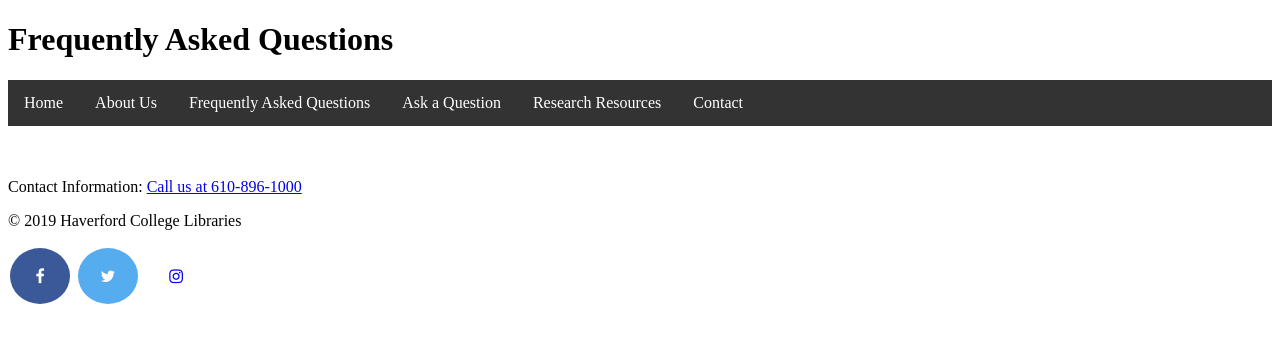
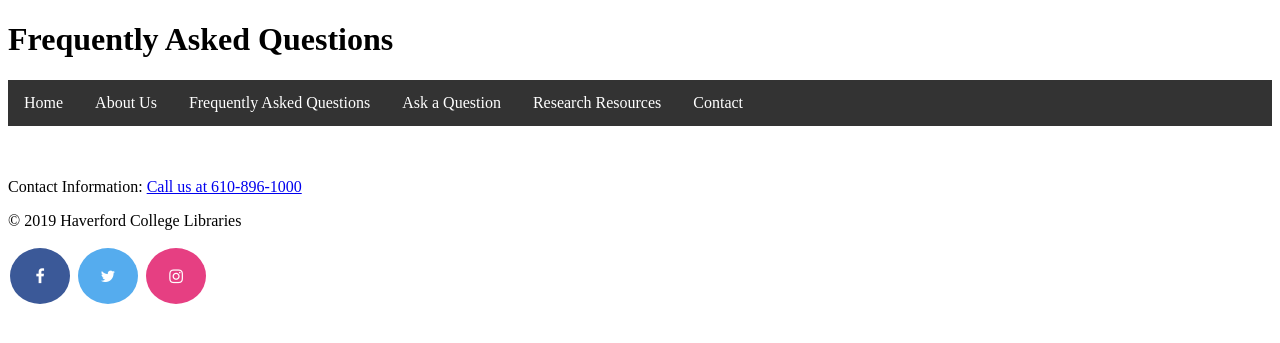
Before and after one commit to HCDigitalScholarship/liason_lair, a Django app: template newapp/templates/faq.html in a window 1280 px wide. Shown: the top 343 px of the page. Run offline with Django 3.2, Linux system fonts and the light colour scheme; the template is opened without the code that fills it, so the values that code supplies are empty.

Commit message:
insta icon

```diff
--- a/newapp/static/base.css
+++ b/newapp/static/base.css
@@ -46,3 +46,8 @@ nav li a:hover {
   background: #55ACEE;
   color: white;
 }
+
+.fa-instagram {
+  background: #E63F82;
+  color: white;
+}
```
